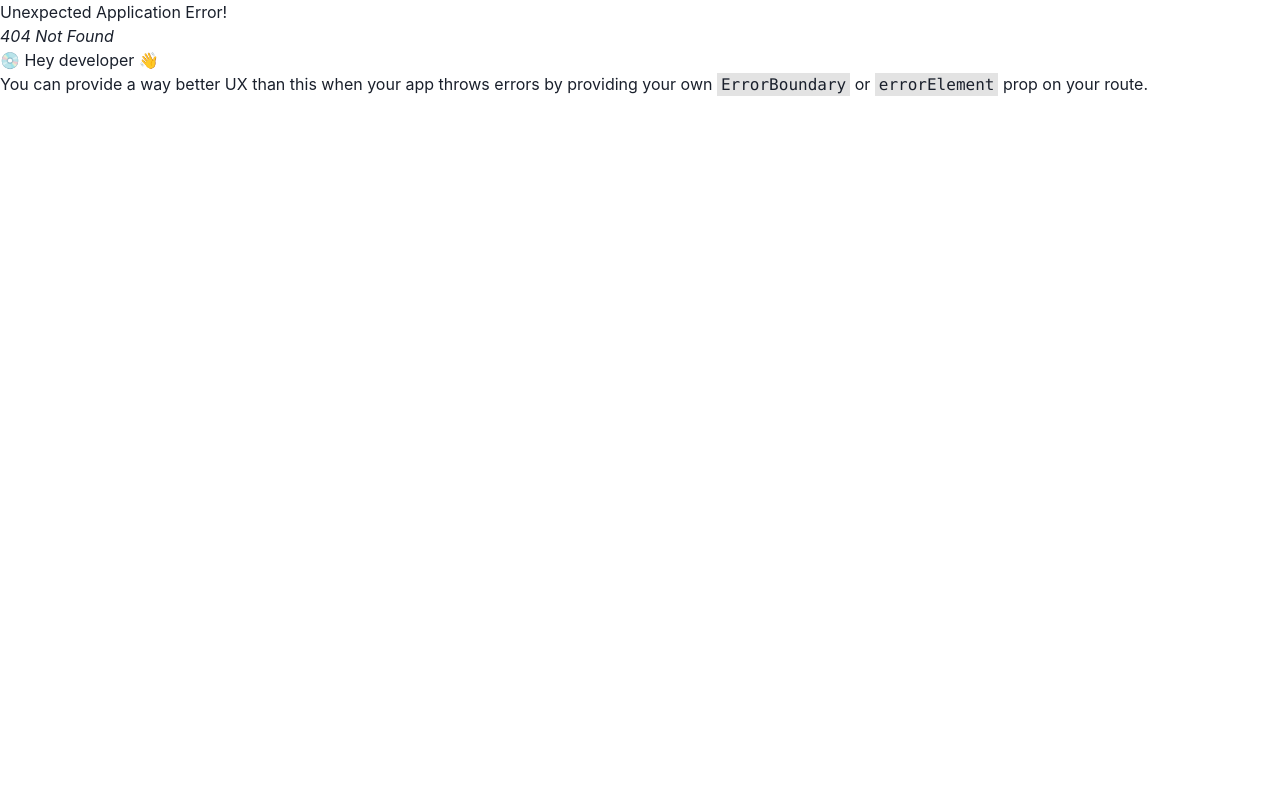
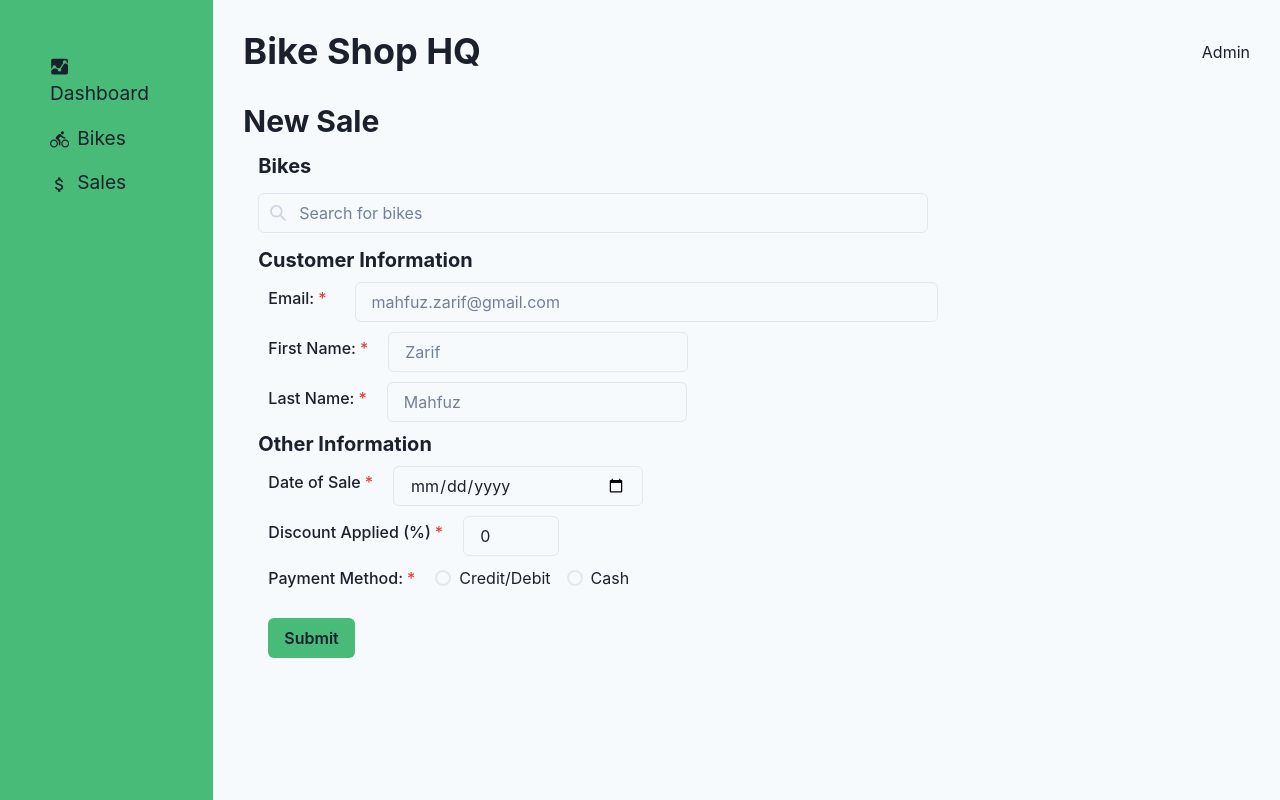
Before and after one commit to zarifmahfuz/bike-shop, a React (Vite) app in the folder frontend/: page /sales/new in a window 1280 px wide. Before the commit this address had no page. Built offline with nearby package versions, Linux system fonts and the light colour scheme.

Commit message:
Implement the UI to create a sale

```diff
--- a/frontend/src/App.tsx
+++ b/frontend/src/App.tsx
@@ -12,6 +12,7 @@ import Bikes from './pages/bikes/Bikes';
 import EditBike, { editBikeAction } from './pages/bikes/EditBike';
 import Dashboard from './pages/Dashboard';
 import Sales from './pages/Sales';
+import CreateSale, { createSaleAction } from './pages/sales/CreateSale';
 
 // router and routes
 const router = createBrowserRouter(
@@ -33,7 +34,10 @@ const router = createBrowserRouter(
         </Route>
       </Route>
 
-      <Route path="sales" element={<Sales />} />
+      <Route path="sales">
+        <Route index element={<Sales />} />
+        <Route path="new" element={<CreateSale />} action={createSaleAction} />
+      </Route>
     </Route>,
   ),
 );
--- a/frontend/src/components/ErrorBanner.tsx
+++ b/frontend/src/components/ErrorBanner.tsx
@@ -24,13 +24,13 @@ export default function ErrorBanner({ error }: RequestError) {
         <AlertTitle>Error</AlertTitle>
         <AlertDescription>{error}</AlertDescription>
       </Box>
-      <CloseButton
+      {/* <CloseButton
         alignSelf="flex-start"
         position="relative"
         right={-1}
         top={-1}
         onClick={onClose}
-      />
+      /> */}
     </Alert>
   );
 }
--- /dev/null
+++ b/frontend/src/models/customer.ts
@@ -0,0 +1,6 @@
+export interface Customer {
+  id: number;
+  email: string;
+  firstName: string;
+  lastName: string;
+}
--- /dev/null
+++ b/frontend/src/pages/sales/CreateSale.tsx
@@ -0,0 +1,289 @@
+import './styles.css';
+
+import { DeleteIcon, SearchIcon } from '@chakra-ui/icons';
+import {
+  Box,
+  Button,
+  Flex,
+  FormControl,
+  FormLabel,
+  Heading,
+  Input,
+  InputGroup,
+  InputLeftElement,
+  NumberDecrementStepper,
+  NumberIncrementStepper,
+  NumberInput,
+  NumberInputField,
+  NumberInputStepper,
+  Radio,
+  RadioGroup,
+  Spacer,
+  Stack,
+  Table,
+  TableContainer,
+  Tbody,
+  Td,
+  Text,
+  Tr,
+} from '@chakra-ui/react';
+import { SetStateAction, useEffect, useState } from 'react';
+import { Form, redirect, useActionData } from 'react-router-dom';
+
+import { API_URL } from '../../../config';
+import ErrorBanner from '../../components/ErrorBanner';
+import { Bike } from '../../models/bike';
+import useDebounce from '../../utils';
+
+export default function CreateSale() {
+  const data = useActionData();
+  const [searchInput, setSearchInput] = useState('');
+  const [bikes, setBikes] = useState<Bike[]>([]);
+  const [bikesSelected, setBikesSelected] = useState<Bike[]>([]);
+
+  const fetchBikes = async () => {
+    if (searchInput.length == 0) {
+      return;
+    }
+    const url = `${API_URL}/bikes?search=${searchInput}`;
+    const res = await fetch(url);
+    const data = await res.json();
+    if (res.ok) {
+      setBikes(data.filter((bike) => bike.unitsAvailable > 0).slice(0, 5));
+    }
+  };
+
+  useEffect(() => {
+    if (searchInput.length == 0) {
+      setBikes([]);
+    }
+  }, [searchInput]);
+
+  useDebounce(fetchBikes, [searchInput], 300);
+
+  const handleSearchInputChange = (input: {
+    preventDefault: () => void;
+    target: { value: SetStateAction<string> };
+  }) => {
+    input.preventDefault();
+    setSearchInput(input.target.value);
+  };
+
+  return (
+    <>
+      <Heading as="h3" size="lg">
+        New Sale
+      </Heading>
+      <Box maxW="700px">
+        <Form method="post" action="">
+          <Box margin="15px">
+            <Heading as="h4" size="md">
+              Bikes
+            </Heading>
+
+            <Box marginY="15px">
+              <InputGroup>
+                <InputLeftElement pointerEvents="none">
+                  <SearchIcon color="gray.300" />
+                </InputLeftElement>
+                <Input
+                  type="search"
+                  placeholder="Search for bikes"
+                  value={searchInput}
+                  onChange={handleSearchInputChange}
+                />
+              </InputGroup>
+
+              {bikes && (
+                <TableContainer>
+                  <Table variant="simple">
+                    <Tbody>
+                      {bikes.map((bike) => (
+                        <Tr key={bike.id}>
+                          <Td>
+                            <Flex alignItems="center">
+                              <Text>
+                                {bike.name} - {bike.model}
+                              </Text>
+                              <Spacer />
+                              <Button
+                                bg="green.400"
+                                onClick={() => {
+                                  setSearchInput('');
+                                  for (const b of bikesSelected) {
+                                    if (bike.id == b.id) {
+                                      return;
+                                    }
+                                  }
+                                  setBikesSelected([...bikesSelected, bike]);
+                                }}
+                              >
+                                Select
+                              </Button>
+                            </Flex>
+                          </Td>
+                        </Tr>
+                      ))}
+                    </Tbody>
+                  </Table>
+                </TableContainer>
+              )}
+            </Box>
+
+            {bikesSelected &&
+              bikesSelected.map((selectedBike) => (
+                <FormControl isRequired m="10px" key={selectedBike.id}>
+                  <Flex alignItems="center" gap={2}>
+                    <FormLabel>
+                      {selectedBike.name} | {selectedBike.model} (${selectedBike.price})
+                    </FormLabel>
+                    <Spacer />
+                    <NumberInput
+                      size="md"
+                      defaultValue={1}
+                      min={1}
+                      max={selectedBike.unitsAvailable}
+                      maxW={24}
+                    >
+                      <NumberInputField name={`bike/${selectedBike.id}`} />
+                      <NumberInputStepper>
+                        <NumberIncrementStepper />
+                        <NumberDecrementStepper />
+                      </NumberInputStepper>
+                    </NumberInput>
+                    <Button
+                      leftIcon={<DeleteIcon />}
+                      bg="red.400"
+                      iconSpacing="0"
+                      onClick={() => {
+                        setBikesSelected(
+                          bikesSelected.filter((b) => b.id != selectedBike.id),
+                        );
+                      }}
+                    />
+                  </Flex>
+                </FormControl>
+              ))}
+
+            <Heading as="h4" size="md">
+              Customer Information
+            </Heading>
+
+            <FormControl isRequired m="10px">
+              <Flex alignItems="center" gap={2}>
+                <FormLabel>Email:</FormLabel>
+                <Spacer />
+                <Input
+                  placeholder="mahfuz.zarif@gmail.com"
+                  name="email"
+                  size="md"
+                  type="email"
+                />
+              </Flex>
+            </FormControl>
+
+            <FormControl isRequired m="10px">
+              <Flex alignItems="center" gap={2}>
+                <FormLabel>First Name:</FormLabel>
+                <Input placeholder="Zarif" name="firstName" size="md" maxWidth={300} />
+              </Flex>
+            </FormControl>
+
+            <FormControl isRequired m="10px">
+              <Flex alignItems="center" gap={2}>
+                <FormLabel>Last Name:</FormLabel>
+                <Input placeholder="Mahfuz" name="lastName" size="md" maxWidth={300} />
+              </Flex>
+            </FormControl>
+
+            <Heading as="h4" size="md">
+              Other Information
+            </Heading>
+
+            <FormControl isRequired m="10px">
+              <Flex alignItems="center" gap={2}>
+                <FormLabel>Date of Sale</FormLabel>
+                <Input name="date" type="date" maxW={250} />
+              </Flex>
+            </FormControl>
+
+            <FormControl isRequired m="10px">
+              <Flex alignItems="center" gap={2}>
+                <FormLabel>Discount Applied (%)</FormLabel>
+                <NumberInput defaultValue={0} min={0} max={100} maxW={24} precision={0}>
+                  <NumberInputField name="discountPercentage" />
+                </NumberInput>
+              </Flex>
+            </FormControl>
+
+            <FormControl isRequired m="10px">
+              <Flex gap={2}>
+                <FormLabel>Payment Method:</FormLabel>
+                <RadioGroup name="paymentMethod">
+                  <Stack spacing={4} direction="row">
+                    <Radio value="credit/debit">Credit/Debit</Radio>
+                    <Radio value="cash">Cash</Radio>
+                  </Stack>
+                </RadioGroup>
+              </Flex>
+            </FormControl>
+
+            <Button type="submit" bg="green.400" m="10px">
+              Submit
+            </Button>
+          </Box>
+
+          {data && <ErrorBanner error={data['error'] as string | undefined} />}
+        </Form>
+
+        {/* <div className="sales-summary">
+          <div>Total Sale: ${totalSale}</div>
+          <div>Discount Applied: ${discountPercentage}</div>
+          <hr />
+          <div>Net Sale: ${netSale}</div>
+        </div> */}
+      </Box>
+    </>
+  );
+}
+
+export const createSaleAction = async ({ request }) => {
+  const data = await request.formData();
+  const bikes = [];
+  for (const key of data.keys()) {
+    if (key.includes('bike')) {
+      bikes.push({
+        id: parseInt(key.split('/')[1]),
+        unitsSold: data.get(key),
+      });
+    }
+  }
+  if (bikes.length === 0) {
+    return { error: 'You must select at least one bike' };
+  }
+  const submission = {
+    bikes: bikes,
+    customer: {
+      email: data.get('email'),
+      firstName: data.get('firstName'),
+      lastName: data.get('lastName'),
+    },
+    paymentMethod: data.get('paymentMethod'),
+    date: data.get('date'),
+    discountPercentage: data.get('discountPercentage'),
+  };
+  console.log('Submission: ', submission);
+
+  const res = await fetch(`${API_URL}/sales/`, {
+    method: 'POST',
+    headers: {
+      'Content-Type': 'application/json',
+    },
+    body: JSON.stringify(submission),
+  });
+  const resData = await res.json();
+  if (!res.ok) {
+    return { error: resData.error[0].message };
+  }
+  return redirect('/sales');
+};
--- /dev/null
+++ b/frontend/src/pages/sales/styles.css
@@ -0,0 +1,16 @@
+.sales-summary {
+    position: fixed;
+    bottom: 20px;
+    right: 30px;
+    background-color: rgb(133, 200, 148);
+    padding: 10px;
+    border-radius: 10px;
+    font-size: 20px;
+    line-height: 1.5;
+  }
+
+  .sales-summary hr {
+    margin: 10px 0;
+    border: 0;
+    border-top: 1px solid #ccc;
+  }
```
Also changed, not shown: frontend/src/models/bikeSale.ts (added, +8 -0 lines), frontend/src/models/sale.ts (added, +13 -0 lines).
